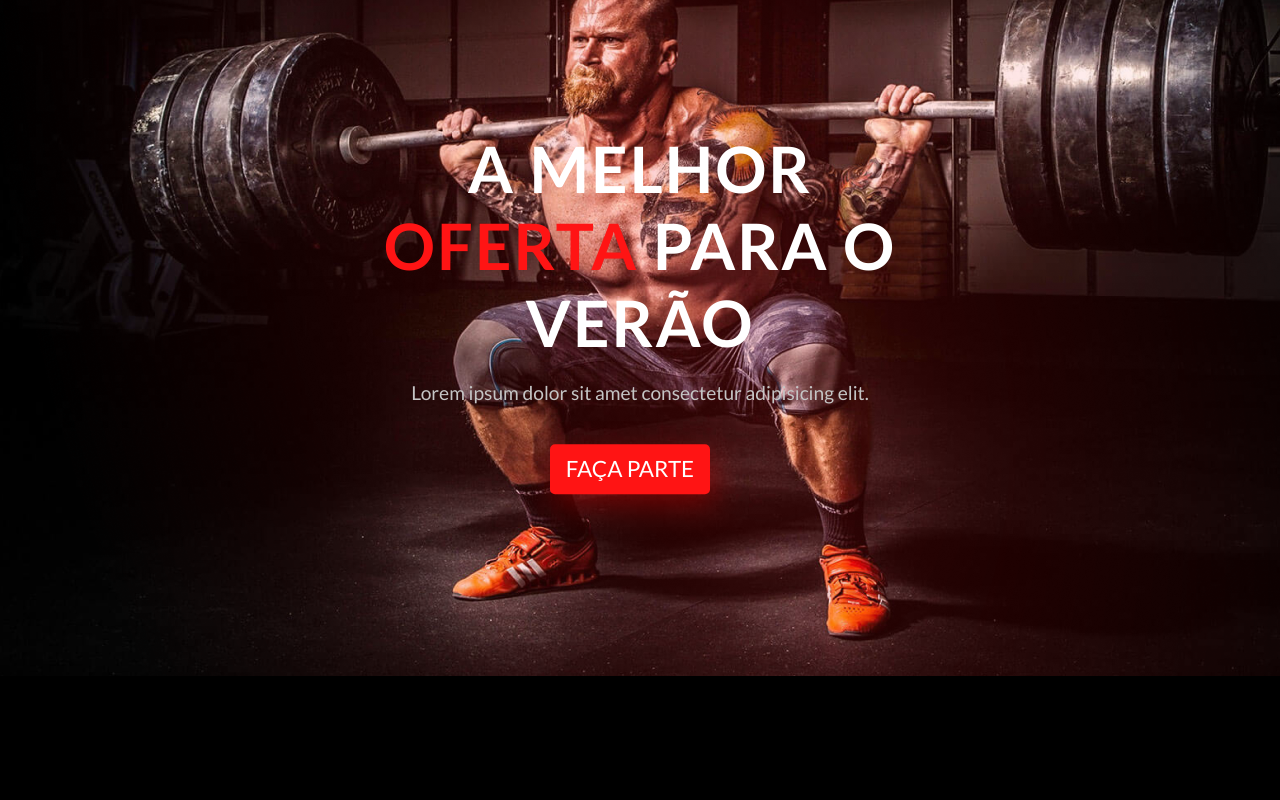
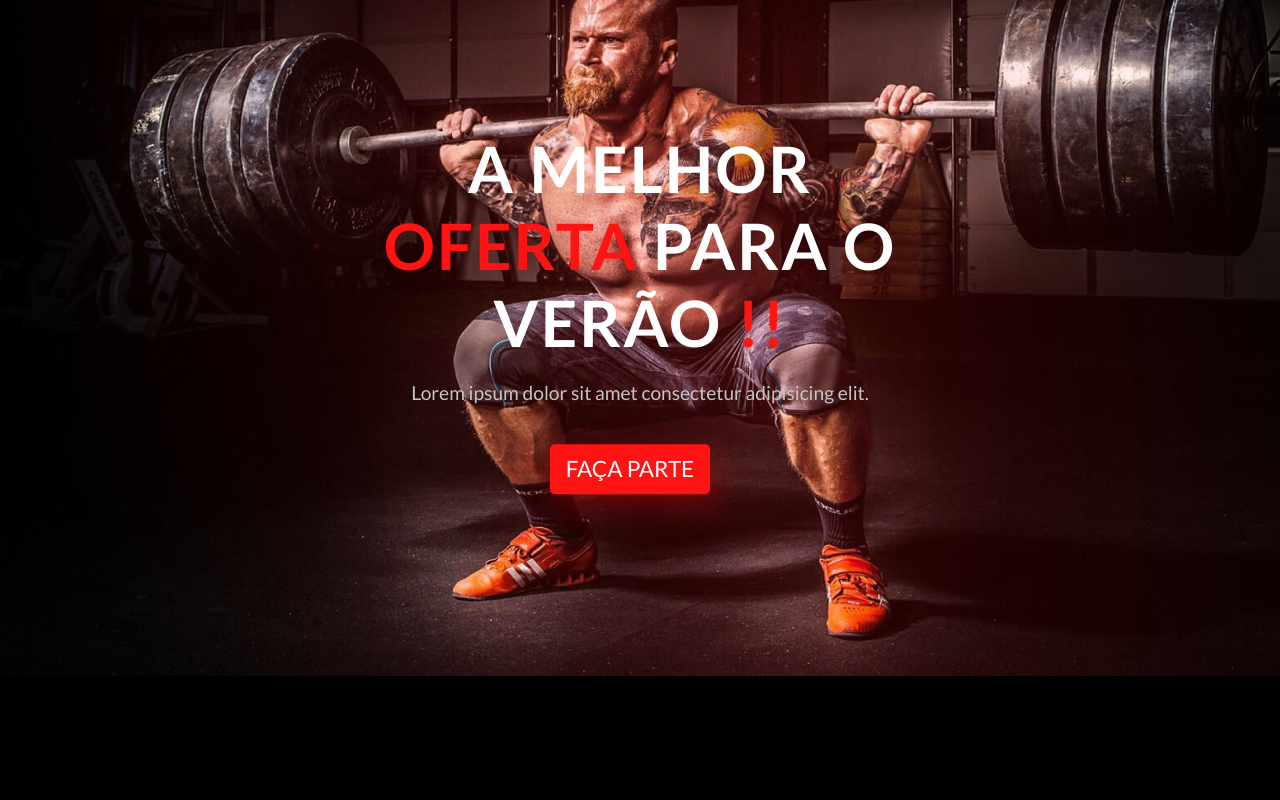
Before and after one commit to JoaoKeuwe/Gym-website, a React (Create React App) app: page / in a window 1280 px wide. Shown: the part 1500-2300 px from the top of the page. Built offline with nearby package versions, Linux system fonts and the light colour scheme.

Commit message:
feat: :fire: Adicionando e alterando o componente de oferta

```diff
--- a/src/components/Offer.jsx
+++ b/src/components/Offer.jsx
@@ -4,7 +4,7 @@ function Offer() {
   return (
     <div id='presentaion'>
       <div className='pr-heading'>
-        <h1>A MELHOR <span>OFERTA</span> PARA O VERÃO </h1>
+        <h1>A MELHOR <span>OFERTA</span> PARA O VERÃO <span>!!</span> </h1>
         <p className='details'>Lorem ipsum dolor sit amet consectetur adipisicing elit.</p>
         <div className='pr-btns'>
           <a href="#" className='pr-btn'> FAÇA PARTE</a>
```
